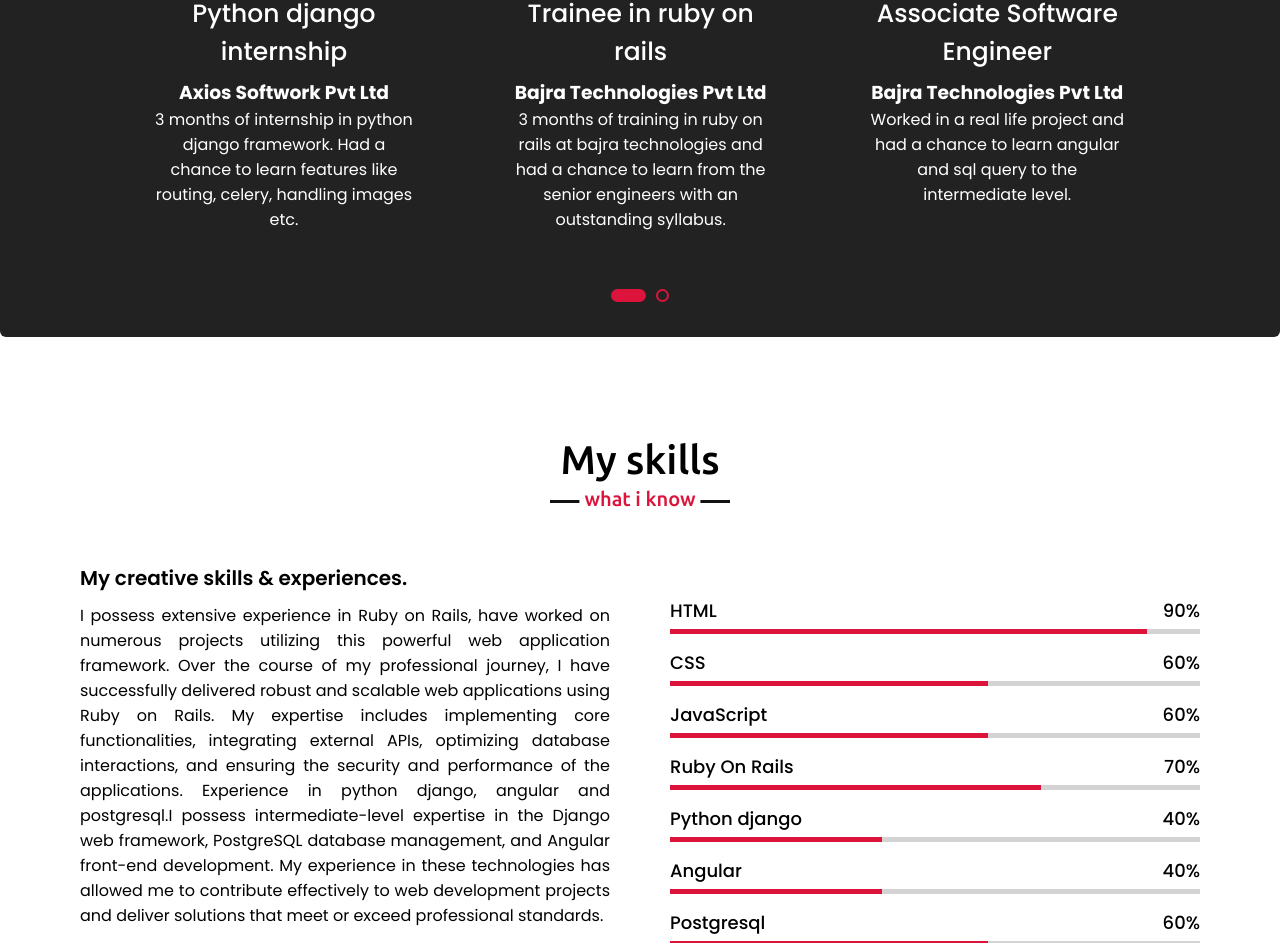
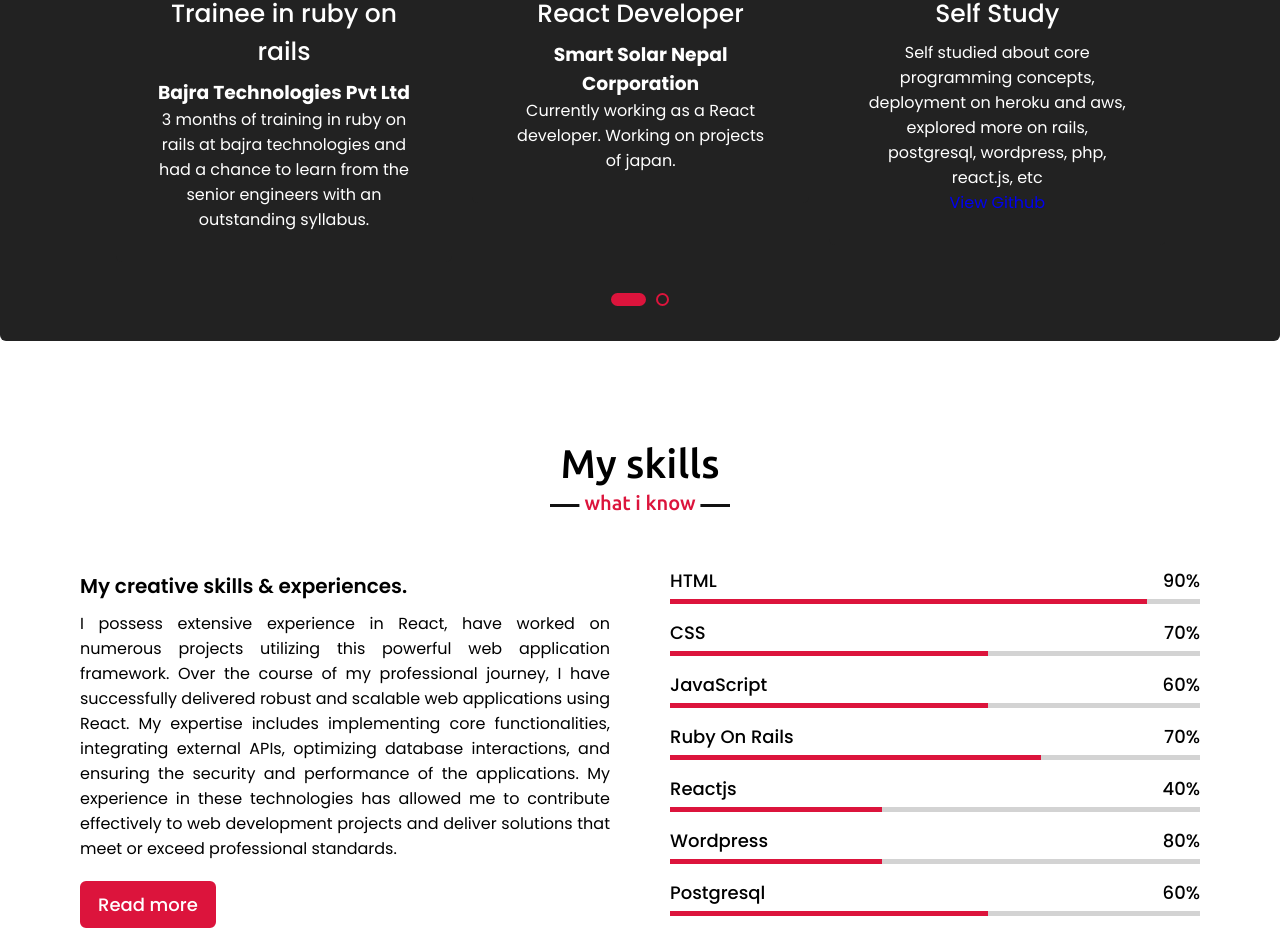
Before and after one commit to AshimKharell/ashim.github.io, a plain HTML site: page index.html in a window 1280 px wide. Shown: the part 1884-2827 px from the top of the page. Drawn offline with nearby package versions, Linux system fonts and the light colour scheme.

Commit message:
made minor changes

```diff
--- a/index.html
+++ b/index.html
@@ -52,11 +52,11 @@
             <h2 class="title">About me</h2>
             <div class="about-content">
                 <div class="column left">
-                    <img src="images/profile-1.jpg" alt="ROR Developer">
+                    <img src="images/257753165_2927435637586661_7554216453124197247_n.jpg" alt="React Developer">
                 </div>
                 <div class="column right">
                     <div class="text">I'm Ashim Kharel and I'm a <span class="typing-2"></span></div>
-                    <p>I hold a bachelors degree in Bsc csit. Throughout my academic journey, I gained a solid foundation in various aspects of software engineering. Alongside my studies, I actively pursued opportunities to expand my practical knowledge and skills in the field. I have accumulated a significant amount of experience in software engineering through internships, projects, and other hands-on endeavors. These experiences have allowed me to work on diverse software development projects, collaborate with teams, and tackle real-world challenges. I am passionate about leveraging my skills and knowledge to create innovative and efficient software solutions. I currently work as a ROR developer in smart solar nepal corporation.</p>
+                    <p>I hold a bachelors degree in Software engineering. Throughout my academic journey, I gained a solid foundation in various aspects of software engineering. Alongside my studies, I actively pursued opportunities to expand my practical knowledge and skills in the field. I have accumulated a significant amount of experience in software engineering through internships, projects, and other hands-on endeavors. These experiences have allowed me to work on diverse software development projects, collaborate with teams, and tackle real-world challenges. I am passionate about leveraging my skills and knowledge to create innovative and efficient software solutions. I currently work as a React developer in Smart Solar Nepal Corporation.</p>
                     <a href="#">Download CV</a>
                 </div>
             </div>
@@ -72,48 +72,48 @@
                     <div class="box">
                         <img src="images/axios.jpeg" alt="ROR Developer">
                         <div class="text">Ruby on rails internship</div>
-                        <h3>Axios Softwork Pvt Ltd</h3>
+                        <h3>Smart Solar Nepal Corporation</h3>
                         <p>3 months of internship in ruby on rails to kickstart my career. Explored basic things about ruby on rails and web development.</p>
                     </div>
                 </div>
-                <div class="card">
+                <!-- <div class="card">
                     <div class="box">
                         <img src="images/axios.jpeg" alt="Django Developer">
                         <div class="text">Python django internship</div>
                         <h3>Axios Softwork Pvt Ltd</h3>
                         <p>3 months of internship in python django framework. Had a chance to learn features like routing, celery, handling images etc.</p>
                     </div>
-                </div>
+                </div> -->
                 <div class="card">
                     <div class="box">
-                        <img src="images/bajra1.jpeg" alt="ROR Developer">
+                        <img src="images/SSNC-Logo.png" alt="ROR Developer">
                         <div class="text">Trainee in ruby on rails</div>
                         <h3>Bajra Technologies Pvt Ltd</h3>
                         <p>3 months of training in ruby on rails at bajra technologies and had a chance to learn from the senior engineers with an outstanding syllabus.</p>
                     </div>
                 </div>
-                <div class="card">
+                <!-- <div class="card">
                     <div class="box">
                         <img src="images/bajra1.jpeg" alt="ROR Developer">
                         <div class="text">Associate Software Engineer</div>
                         <h3>Bajra Technologies Pvt Ltd</h3>
                         <p>Worked in a real life project and had a chance to learn angular and sql query to the intermediate level.</p>
                     </div>
-                </div>
+                </div> -->
                 <div class="card">
                     <div class="box">
                         <img src="images/SSNC-Logo.png" alt="ROR Developer">
-                        <div class="text">ROR Developer</div>
+                        <div class="text">React Developer</div>
                         <h3>Smart Solar Nepal Corporation</h3>
-                        <p>Currently working as a ror developer. Working on projects of japan.</p>
+                        <p>Currently working as a React developer. Working on projects of japan.</p>
                     </div>
                 </div>
                 <div class="card">
                     <div class="box">
                         <img src="images/self.jpeg" alt="ROR Developer">
                         <div class="text">Self Study</div>
-                        <p>Self studied about core programming concepts, deployment on heroku and aws, explored more on rails, postgresql etc</p>
-                        <a href="https://github.com/aayush502">View Github</a>
+                        <p>Self studied about core programming concepts, deployment on heroku and aws, explored more on rails, postgresql, wordpress, php, react.js, etc</p>
+                        <a href="https://github.com/AshimKharell">View Github</a>
                     </div>
                 </div>
             </div>
@@ -127,7 +127,7 @@
             <div class="skills-content">
                 <div class="column left">
                     <div class="text">My creative skills & experiences.</div>
-                    <p>I possess extensive experience in Ruby on Rails, have worked on numerous projects utilizing this powerful web application framework. Over the course of my professional journey, I have successfully delivered robust and scalable web applications using Ruby on Rails. My expertise includes implementing core functionalities, integrating external APIs, optimizing database interactions, and ensuring the security and performance of the applications. Experience in python django, angular and postgresql.I possess intermediate-level expertise in the Django web framework, PostgreSQL database management, and Angular front-end development. My experience in these technologies has allowed me to contribute effectively to web development projects and deliver solutions that meet or exceed professional standards.</p>
+                    <p>I possess extensive experience in React, have worked on numerous projects utilizing this powerful web application framework. Over the course of my professional journey, I have successfully delivered robust and scalable web applications using React. My expertise includes implementing core functionalities, integrating external APIs, optimizing database interactions, and ensuring the security and performance of the applications. My experience in these technologies has allowed me to contribute effectively to web development projects and deliver solutions that meet or exceed professional standards.</p>
                     <a href="#">Read more</a>
                 </div>
                 <div class="column right">
@@ -141,7 +141,7 @@
                     <div class="bars">
                         <div class="info">
                             <span>CSS</span>
-                            <span>60%</span>
+                            <span>70%</span>
                         </div>
                         <div class="line css"></div>
                     </div>
@@ -161,15 +161,15 @@
                     </div>
                     <div class="bars">
                         <div class="info">
-                            <span>Python django</span>
+                            <span>Reactjs</span>
                             <span>40%</span>
                         </div>
                         <div class="line django"></div>
                     </div>
                     <div class="bars">
                         <div class="info">
-                            <span>Angular</span>
-                            <span>40%</span>
+                            <span>Wordpress</span>
+                            <span>80%</span>
                         </div>
                         <div class="line angular"></div>
                     </div>
```
Also changed, not shown: images/257753165_2927435637586661_7554216453124197247_n.jpg (added), images/bajra1.jpeg (deleted), images/profile-1.jpg (deleted).
